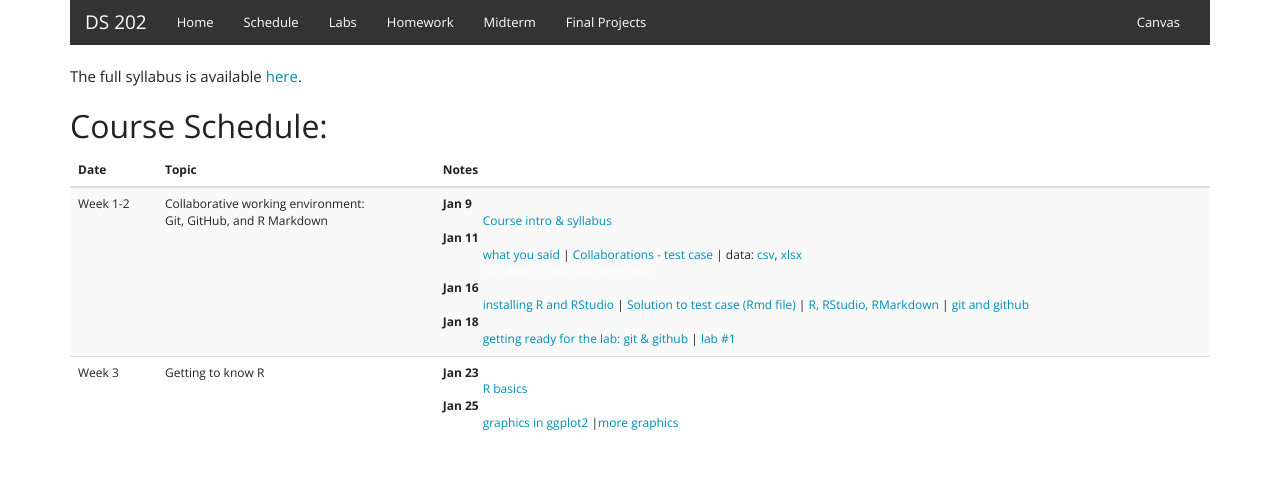
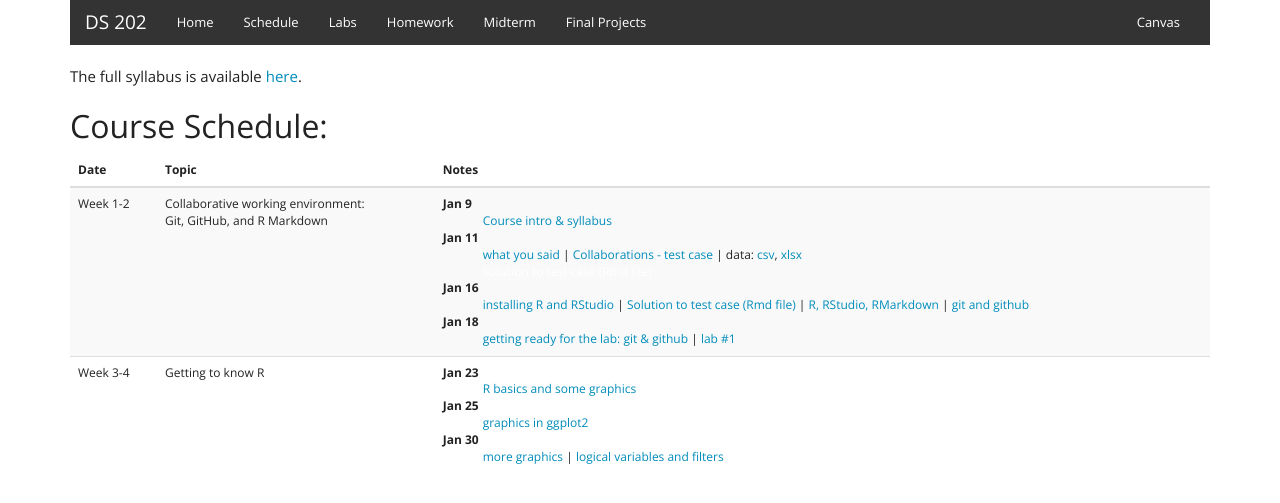
Before and after one commit to DS202-at-ISU/DS202-at-ISU.github.io-2018, a Jekyll site: the page built from schedule.html, in a window 1280 px wide. Shown: the top 503 px of the page. Built offline with Jekyll 4.4.1, drawn with Linux system fonts in a browser that asks for light colours.

Commit message:
schedule updated

```diff
--- a/schedule.html
+++ b/schedule.html
@@ -47,14 +47,16 @@
         </td>
       </tr>
      <tr>
-        <td>Week 3</td>
+        <td>Week 3-4</td>
         <td>Getting to know R</td>
         <td>
           <dl>
           <dt>Jan 23</dt>
-          <dd><a href="../materials/02_r-intro/01_r-calculator.html" target=_blank>R basics</a></dd>
+          <dd><a href="../materials/02_r-intro/01_r-calculator.html" target=_blank>R basics and some graphics</a></dd>
           <dt>Jan 25</dt>
-          <dd><a href="../materials/02_r-intro/02_r-graphics.html" target=_blank>graphics in ggplot2</a> |<a href="../materials/02_r-intro/03_r-graphics.html" target=_blank>more graphics</a></dd>
+          <dd><a href="../materials/02_r-intro/02_r-graphics.html" target=_blank>graphics in ggplot2</a> </dd>
+        <dt>Jan 30</dt>
+          <dd><a href="../materials/02_r-intro/03_r-graphics.html" target=_blank>more graphics</a> | <a href="../materials/02_r-intro/03_logicals.html" target=_blank>logical variables and filters</a> </dd>
            </dl>
         </td>
       </tr>
```
